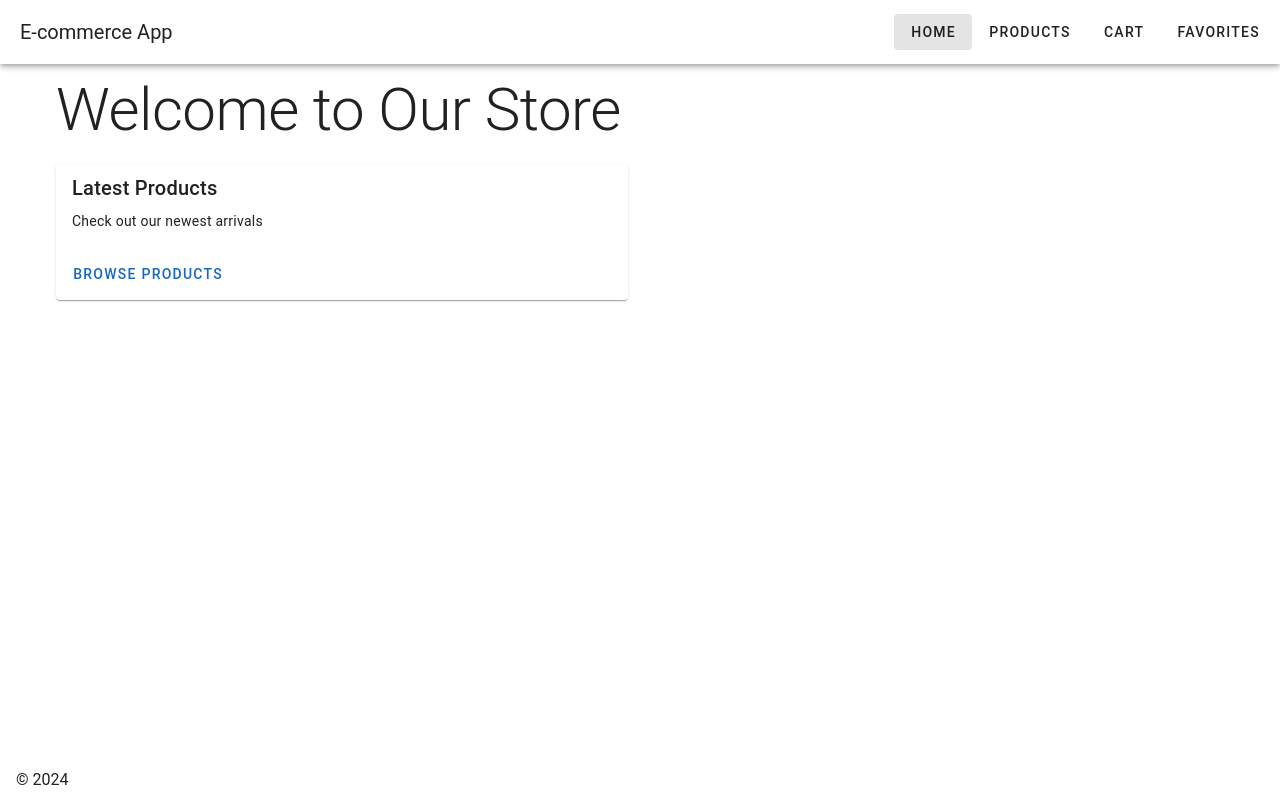
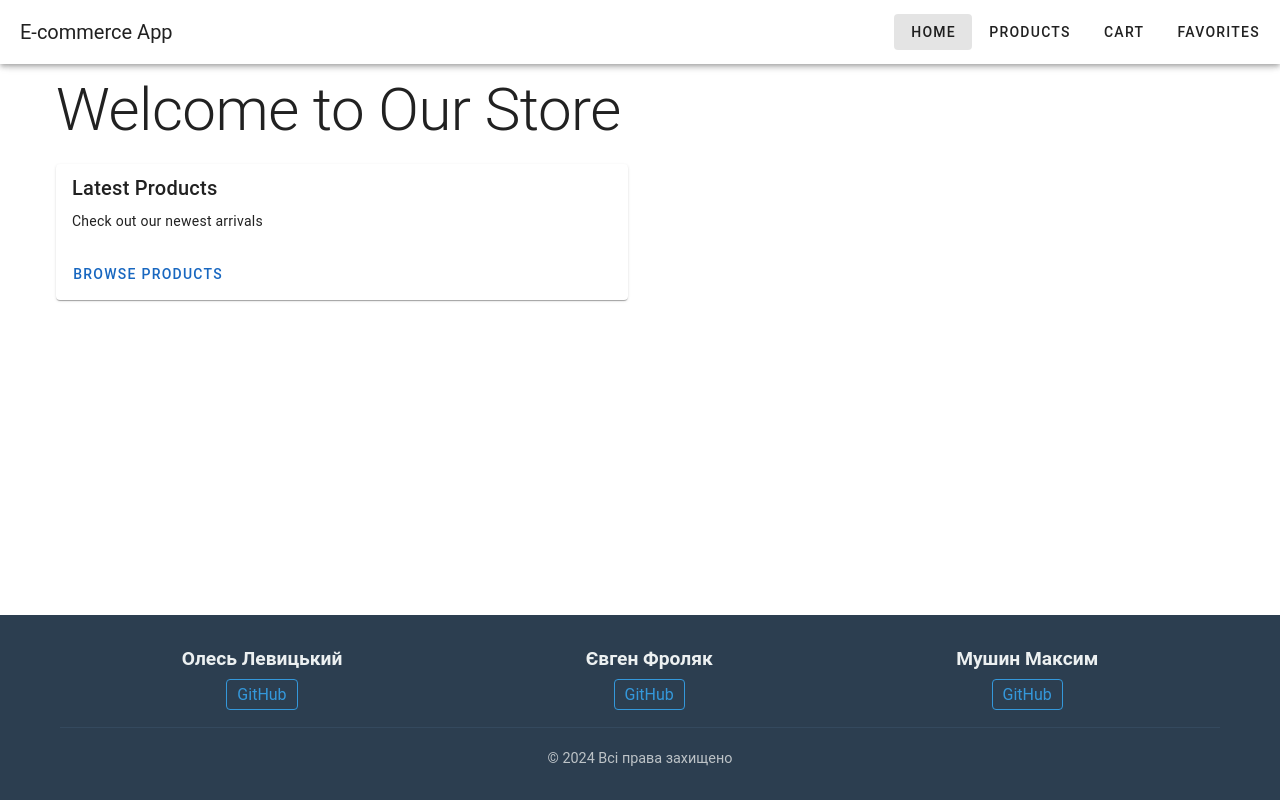
Before and after one commit to Sandoplay/team-project-js, a Vue app: page / in a window 1280 px wide. Built offline with nearby package versions, Linux system fonts and the light colour scheme.

Commit message:
fix footer not displaying

```diff
--- a/components.d.ts
+++ b/components.d.ts
@@ -7,6 +7,7 @@ export {}
 /* prettier-ignore */
 declare module 'vue' {
   export interface GlobalComponents {
+    Footer: typeof import('./src/components/Footer.vue')['default']
     HelloWorld: typeof import('./src/components/HelloWorld.vue')['default']
     RouterLink: typeof import('vue-router')['RouterLink']
     RouterView: typeof import('vue-router')['RouterView']
--- a/src/App.vue
+++ b/src/App.vue
@@ -13,12 +13,10 @@
       <router-view />
     </v-main>
 
-    <v-footer app>
-      <span>&copy; 2024</span>
-    </v-footer>
+    <Footer />
   </v-app>
 </template>
 
 <script setup lang="ts">
-// Component logic here
+import Footer from '@/components/Footer.vue'
 </script>
```
